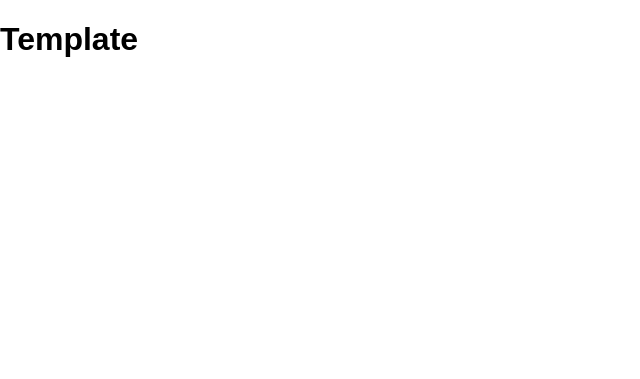
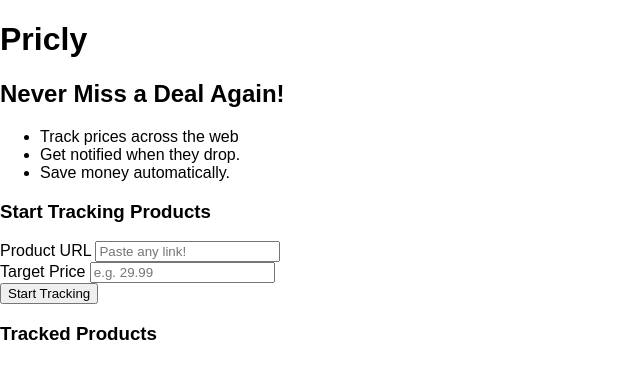
Before and after one commit to Uneeb-Ashfaq/Pricly, a Flask app: page / in a window 1280 px wide. Shown: the top 379 px of the page, without its empty margins (0-640 px from the left). Run offline with Flask 3, Linux system fonts and the light colour scheme.

Commit message:
Created basic outline of homepage

```diff
--- a/templates/index.html
+++ b/templates/index.html
@@ -1,9 +1,63 @@
-{% extends 'base.html' %}
-    {% block head %}
-    {% endblock %}
+{% extends "base.html" %}
 
+{% block head %}
+{% endblock %}
 
-    {% block body %}
+{% block body %}
 
-    <h1>Template</h1>
-    {% endblock %}
+<header class="banner">
+  <h1>Pricly</h1>
+</header>
+
+<main>
+
+  <!-- Hero -->
+  <section class="hero-section">
+    <h2>Never Miss a Deal Again!</h2>
+    <ul class="hero-points">
+      <li>Track prices across the web</li>
+      <li>Get notified when they drop.</li>
+      <li>Save money automatically.</li>
+    </ul>
+  </section>
+
+  <!-- Form area -->
+  <section class="menu">
+    <h3>Start Tracking Products</h3>
+
+    <form class="track-form" method="POST">
+      <div class="form-group">
+        <label for="product_url">Product URL</label>
+        <input
+          type="url"
+          id="product_url"
+          name="product_url"
+          placeholder="Paste any link!"
+          required
+        >
+      </div>
+
+      <div class="form-group">
+        <label for="target_price">Target Price</label>
+        <input
+          type="number"
+          id="target_price"
+          name="target_price"
+          min="0"
+          step="0.01"
+          placeholder="e.g. 29.99"
+        >
+      </div>
+
+      <button type="submit">Start Tracking</button>
+    </form>
+  </section>
+
+    <div class="tracked-products-section">
+    <h3>Tracked Products</h3>
+
+      </div>
+
+</main>
+
+{% endblock %}
```
